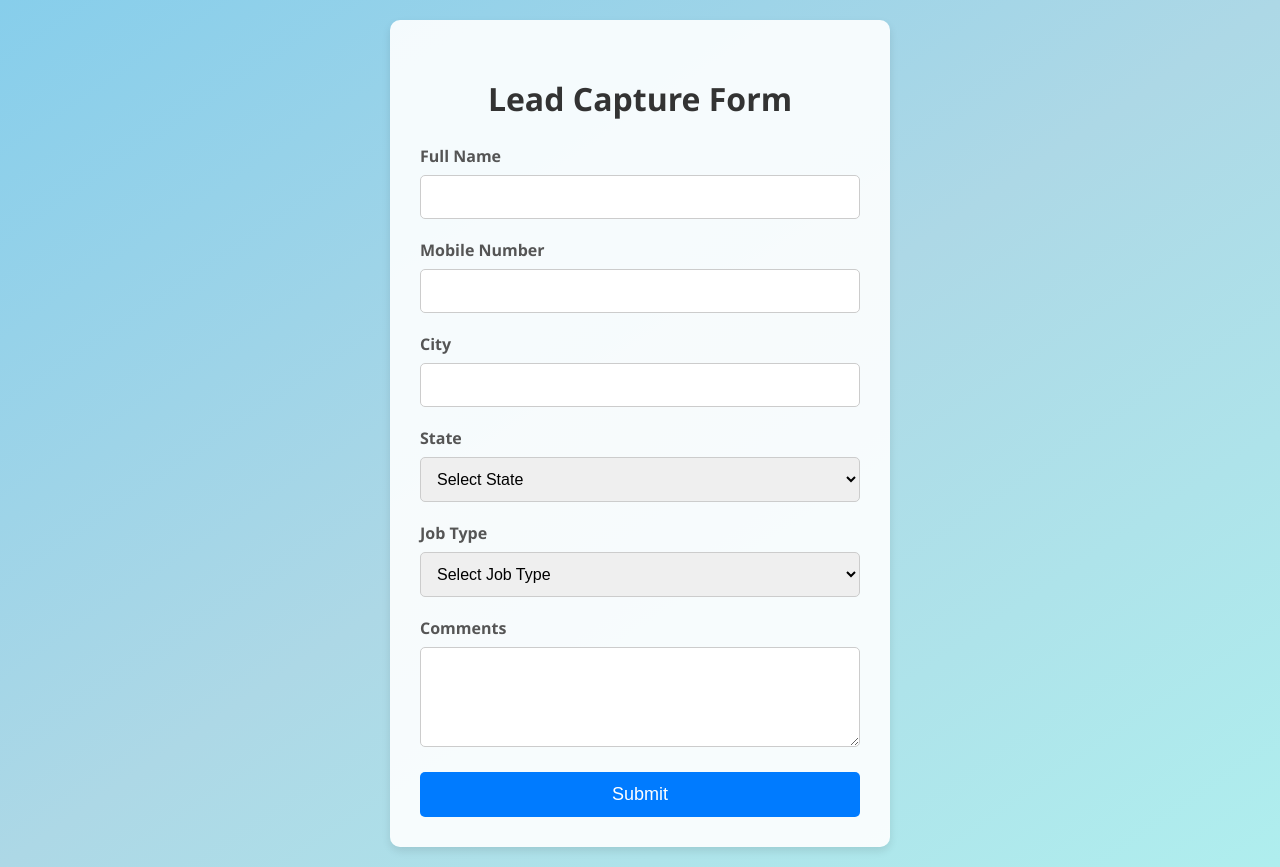
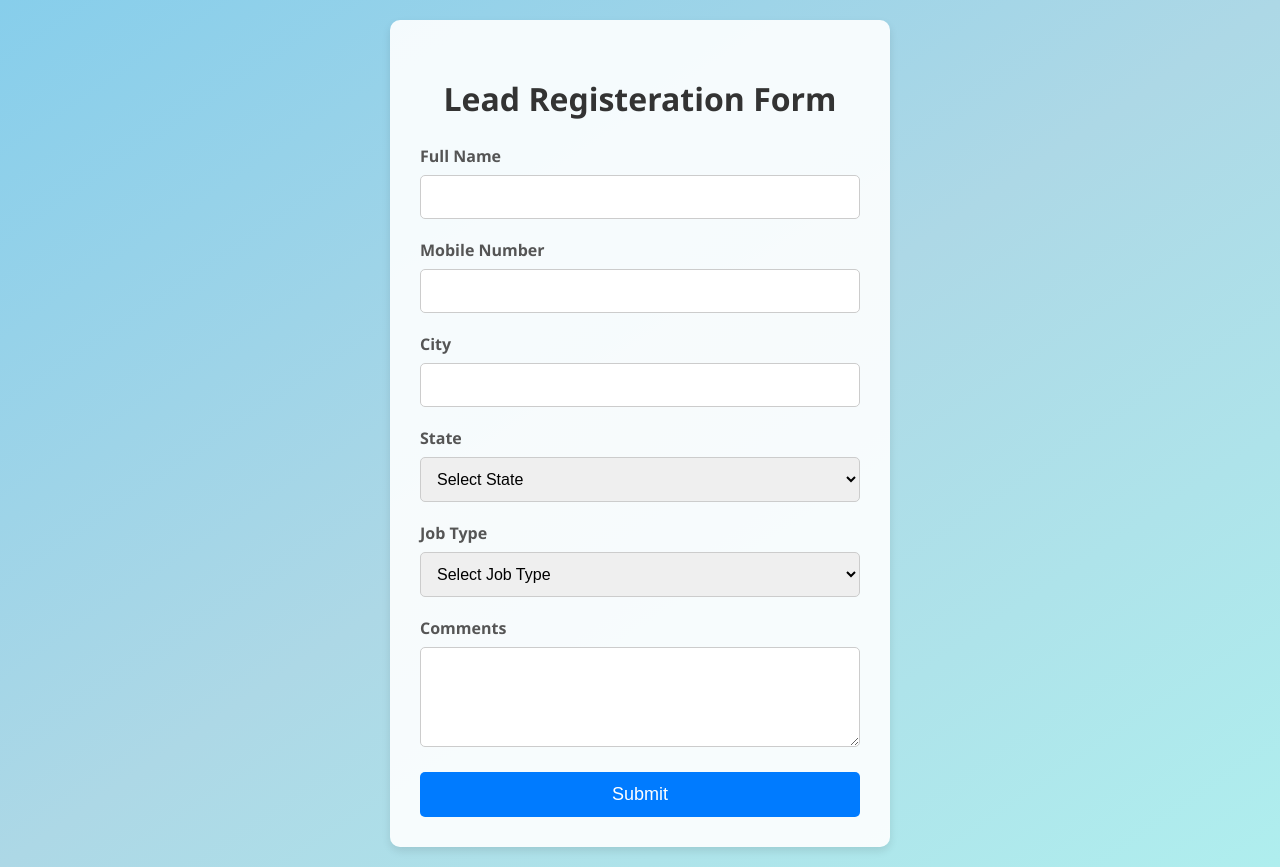
Before and after one commit to poornimaqbm/Lead-Form, a plain HTML site: page index.html in a window 1280 px wide. Drawn offline with Linux system fonts and the light colour scheme.

Commit message:
Update index.html

```diff
--- a/index.html
+++ b/index.html
@@ -8,7 +8,7 @@
 </head>
 <body>
     <div class="container">
-        <h2>Lead Capture Form</h2>
+        <h2>Lead Registeration Form</h2>
         <form action="#" method="POST" id="leadForm">
             <div class="form-group">
                 <label for="name">Full Name</label>
```
